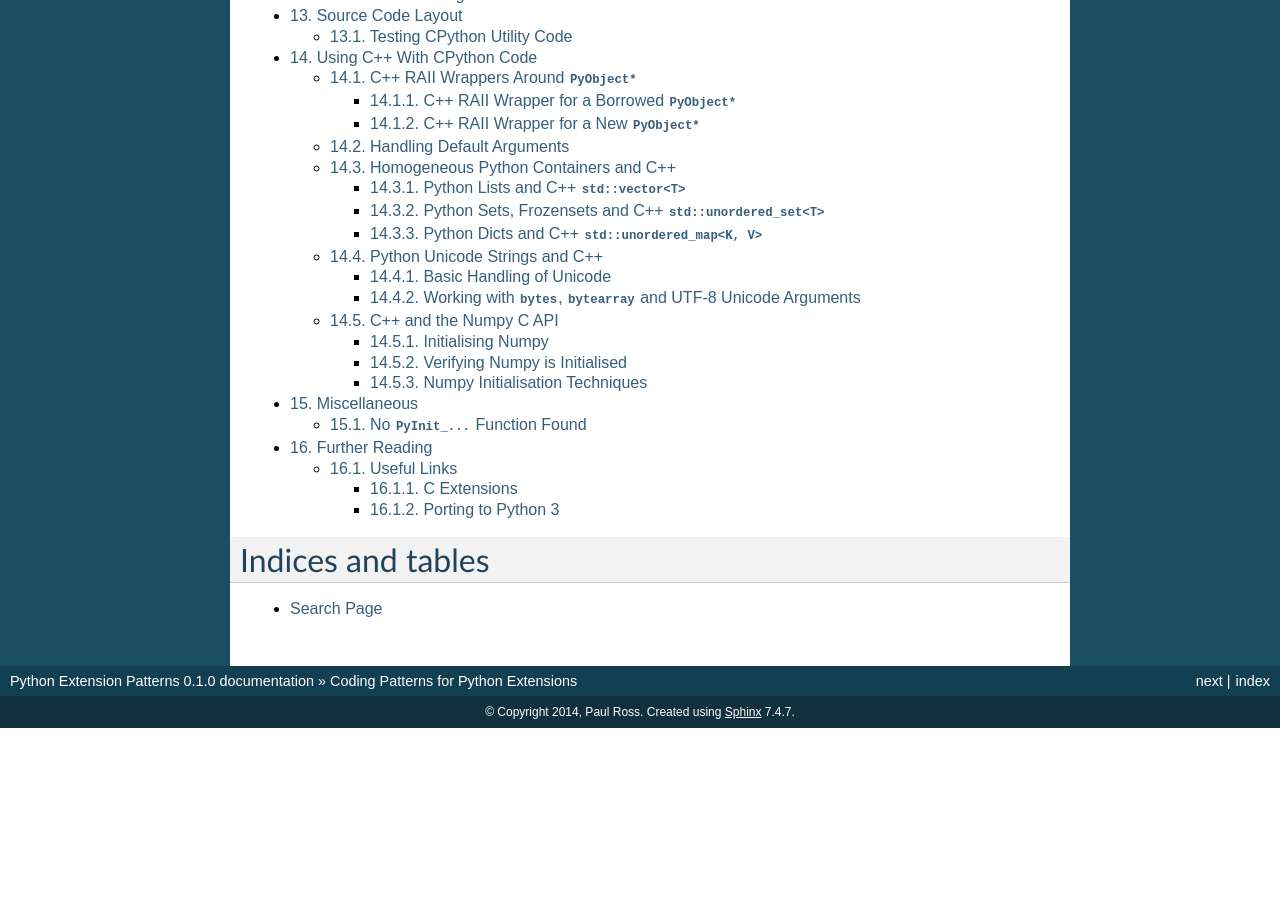
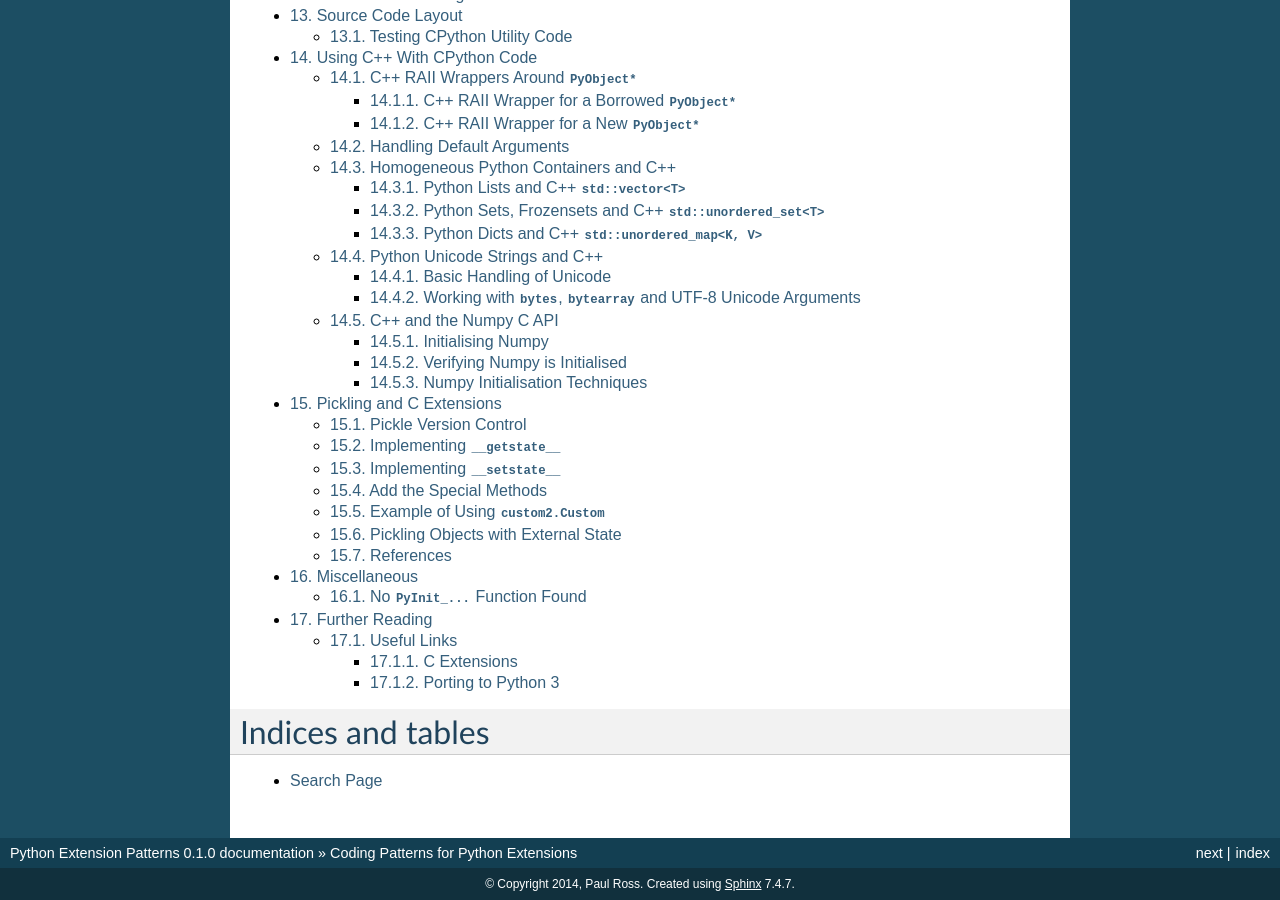
Before and after one commit to paulross/PythonExtensionPatterns, a Sphinx documentation site: the page built from doc/sphinx/source/index.rst, in a window 1280 px wide and 900 px high, scrolled down 1969 px. Built offline with Sphinx 7.4.7, drawn with Linux system fonts in a browser that asks for light colours; before the commit the page ends 2697 px from its top, so only the background shows below that; some of the changed lines change nothing that is shown.

Commit message:
First stab at pickling extensions.

```diff
--- a/doc/sphinx/source/index.rst
+++ b/doc/sphinx/source/index.rst
@@ -9,24 +9,25 @@
 This describes reliable patterns of coding Python Extensions in C. It covers the essentials of reference counts, exceptions and creating functions that are safe and efficient.
 
 .. toctree::
-	:numbered:
-   	:maxdepth: 3
+    :numbered:
+    :maxdepth: 3
 
-	refcount
-	exceptions
-	canonical_function
-	parsing_arguments
-	new_types
-	module_globals
-	super_call
-	compiler_flags
-	debugging/debug
-	memory_leaks
-	thread_safety
-	code_layout
-	cpp
-	miscellaneous
-	further_reading
+    refcount
+    exceptions
+    canonical_function
+    parsing_arguments
+    new_types
+    module_globals
+    super_call
+    compiler_flags
+    debugging/debug
+    memory_leaks
+    thread_safety
+    code_layout
+    cpp
+    pickle
+    miscellaneous
+    further_reading
 
 
 Indices and tables
--- /dev/null
+++ b/doc/sphinx/source/pickle.rst
@@ -0,0 +1,204 @@
+.. highlight:: c
+    :linenothreshold: 10
+
+.. toctree::
+    :maxdepth: 2
+
+====================================
+Pickling and C Extensions
+====================================
+
+If you need to provide support for pickling your specialised types from your C extension then you need to implement some special functions.
+
+This example shows you how to provided pickle support for for the ``custom2`` type described in the C extension tutorial in the
+`Python documentation <https://docs.python.org/3/extending/newtypes_tutorial.html#adding-data-and-methods-to-the-basic-example>`_.
+
+Pickle Version Control
+-------------------------------
+
+Since the whole point of ``pickle`` is persistence then pickled objects can hang around in databases, file systems, data from the `shelve <https://docs.python.org/3/library/shelve.html#module-shelve>`_ module and whatnot for a long time.
+It is entirely possible that when un-pickled, sometime in the future, that your C extension has moved on and then things become awkward.
+
+It is *strongly* recommended that you add some form of version control to your pickled objects.
+In this example I just have a single integer version number which I write to the pickled object.
+If the number does not match on unpickling then I raise an exception.
+When I change the type API I would, judiciously, change this version number.
+
+Clearly more sophisticated strategies are possible by supporting older versions of the pickled object in some way but this will do for now.
+
+We add some simple pickle version information to the C extension:
+
+.. code-block:: c
+
+
+    static const char* PICKLE_VERSION_KEY = "_pickle_version";
+    static int PICKLE_VERSION = 1;
+
+Now we can implement ``__getstate__`` and ``__setstate__``, think of these as symmetric operations. First ``__getstate__``.
+
+Implementing ``__getstate__``
+---------------------------------
+
+``__getstate__`` pickles the object.
+``__getstate__`` is expected to return a dictionary of the internal state of the ``Custom`` object.
+Note that a ``Custom`` object has two Python objects (``first`` and ``last``) and a C integer (``number``) that need to be converted to a Python object.
+We also need to add the version information.
+
+Her is the C implementation:
+
+.. code-block:: c
+
+    /* Pickle the object */
+    static PyObject *
+    Custom___getstate__(CustomObject *self, PyObject *Py_UNUSED(ignored)) {
+        PyObject *ret = Py_BuildValue("{sOsOsisi}",
+                                      "first", self->first,
+                                      "last", self->last,
+                                      "number", self->number,
+                                      PICKLE_VERSION_KEY, PICKLE_VERSION);
+        return ret;
+    }
+
+Implementing ``__setstate__``
+---------------------------------
+
+The implementation of ``__setstate__`` un-pickles the object.
+This is a little more complicated as there is quite a lot of error checking going on.
+We are being passed an arbitrary Python object and need to check:
+
+* It is a Python dictionary.
+* It has a version key and the version value is one that we can deal with.
+* It has the required keys and values to populate our ``Custom`` object.
+
+Note that our ``__new__`` method (``Custom_new()``) has already been called on ``self``.
+Before setting any member value we need to de-allocate the existing value set by ``Custom_new()`` otherwise we will have a memory leak.
+
+.. code-block:: c
+
+    /* Un-pickle the object */
+    static PyObject *
+    Custom___setstate__(CustomObject *self, PyObject *state) {
+        /* Error check. */
+        if (!PyDict_CheckExact(state)) {
+            PyErr_SetString(PyExc_ValueError, "Pickled object is not a dict.");
+            return NULL;
+        }
+        /* Version check. */
+        /* Borrowed reference but no need to increment as we create a C long
+         * from it. */
+        PyObject *temp = PyDict_GetItemString(state, PICKLE_VERSION_KEY);
+        if (temp == NULL) {
+            /* PyDict_GetItemString does not set any error state so we have to. */
+            PyErr_Format(PyExc_KeyError, "No \"%s\" in pickled dict.",
+                         PICKLE_VERSION_KEY);
+            return NULL;
+        }
+        int pickle_version = (int) PyLong_AsLong(temp);
+        if (pickle_version != PICKLE_VERSION) {
+            PyErr_Format(PyExc_ValueError,
+                         "Pickle version mismatch. Got version %d but expected version %d.",
+                         pickle_version, PICKLE_VERSION);
+            return NULL;
+        }
+        /* NOTE: Custom_new() will have been invoked so self->first and self->last
+         * will have been allocated so we have to de-allocate them. */
+        Py_DECREF(self->first);
+        self->first = PyDict_GetItemString(state, "first"); /* Borrowed reference. */
+        if (self->first == NULL) {
+            /* PyDict_GetItemString does not set any error state so we have to. */
+            PyErr_SetString(PyExc_KeyError, "No \"first\" in pickled dict.");
+            return NULL;
+        }
+        /* Increment the borrowed reference for our instance of it. */
+        Py_INCREF(self->first);
+
+        /* Similar to self->first above. */
+        Py_DECREF(self->last);
+        self->last = PyDict_GetItemString(state, "last"); /* Borrowed reference. */
+        if (self->last == NULL) {
+            /* PyDict_GetItemString does not set any error state so we have to. */
+            PyErr_SetString(PyExc_KeyError, "No \"last\" in pickled dict.");
+            return NULL;
+        }
+        Py_INCREF(self->last);
+
+        /* Borrowed reference but no need to incref as we create a C long from it. */
+        PyObject *number = PyDict_GetItemString(state, "number");
+        if (number == NULL) {
+            /* PyDict_GetItemString does not set any error state so we have to. */
+            PyErr_SetString(PyExc_KeyError, "No \"number\" in pickled dict.");
+            return NULL;
+        }
+        self->number = (int) PyLong_AsLong(number);
+
+        Py_RETURN_NONE;
+    }
+
+Add the Special Methods
+---------------------------------
+
+Now we need to add these two special methods to the methods table which now looks like this:
+
+.. code-block:: c
+
+    static PyMethodDef Custom_methods[] = {
+            {"name", (PyCFunction) Custom_name, METH_NOARGS,
+                    "Return the name, combining the first and last name"
+            },
+            {"__getstate__", (PyCFunction) Custom___getstate__, METH_NOARGS,
+                    "Pickle the Custom object"
+            },
+            {"__setstate__", (PyCFunction) Custom___setstate__, METH_O,
+                    "Un-pickle the Custom object"
+            },
+            {NULL}  /* Sentinel */
+    };
+
+Example of Using ``custom2.Custom``
+-------------------------------------
+
+We can test this with code like this that pickles one object then creates another object from that pickle.
+Here is some Python code that exercises our module:
+
+.. code-block:: python
+
+    import pickle
+
+    import custom2
+
+    original = custom2.Custom('FIRST', 'LAST', 11)
+    print(
+        f'original is {original} @ 0x{id(original):x} first: {original.first} last: {original.last}'
+        ' number: {original.number} name: {original.name()}'
+    )
+    pickled_value = pickle.dumps(original)
+    print(f'Pickled original is {pickled_value}')
+    result = pickle.loads(pickled_value)
+    print(
+        f'result is {result} @ 0x{id(result):x} first: {result.first} last: {result.last}'
+        ' number: {result.number} name: {result.name()}'
+    )
+
+
+.. code-block:: sh
+
+    $ python main.py
+    original is <custom2.Custom object at 0x102b00810> @ 0x102b00810 first: FIRST last: LAST number: 11 name: FIRST LAST
+    Pickled original is b'\x80\x04\x95[\x00\x00\x00\x00\x00\x00\x00\x8c\x07custom2\x94\x8c\x06Custom\x94\x93\x94)\x81\x94}\x94(\x8c\x05first\x94\x8c\x05FIRST\x94\x8c\x04last\x94\x8c\x04LAST\x94\x8c\x06number\x94K\x0b\x8c\x0f_pickle_version\x94K\x01ub.'
+    result is <custom2.Custom object at 0x102a3f510> @ 0x102a3f510 first: FIRST last: LAST number: 11 name: FIRST LAST
+
+So we have pickled one object and recreated a different, but equivalent, instance from that object.
+
+Pickling Objects with External State
+-----------------------------------------
+
+This is just a simple example, if your object relies on external state such as open files, databases and the like you need to be careful, and knowledgeable about your state management.
+
+References
+-----------------------
+
+* Python API documentation for `__setstate__ <https://docs.python.org/3/library/pickle.html#object.__setstate__>`_
+* Python API documentation for `__getstate__ <https://docs.python.org/3/library/pickle.html#object.__getstate__>`_
+* Useful documentation for `Handling Stateful Objects <https://docs.python.org/3/library/pickle.html#pickle-state>`_
+* Python `pickle module <https://docs.python.org/3/library/pickle.html>`_
+* Python `shelve module <https://docs.python.org/3/library/shelve.html>`_
```
